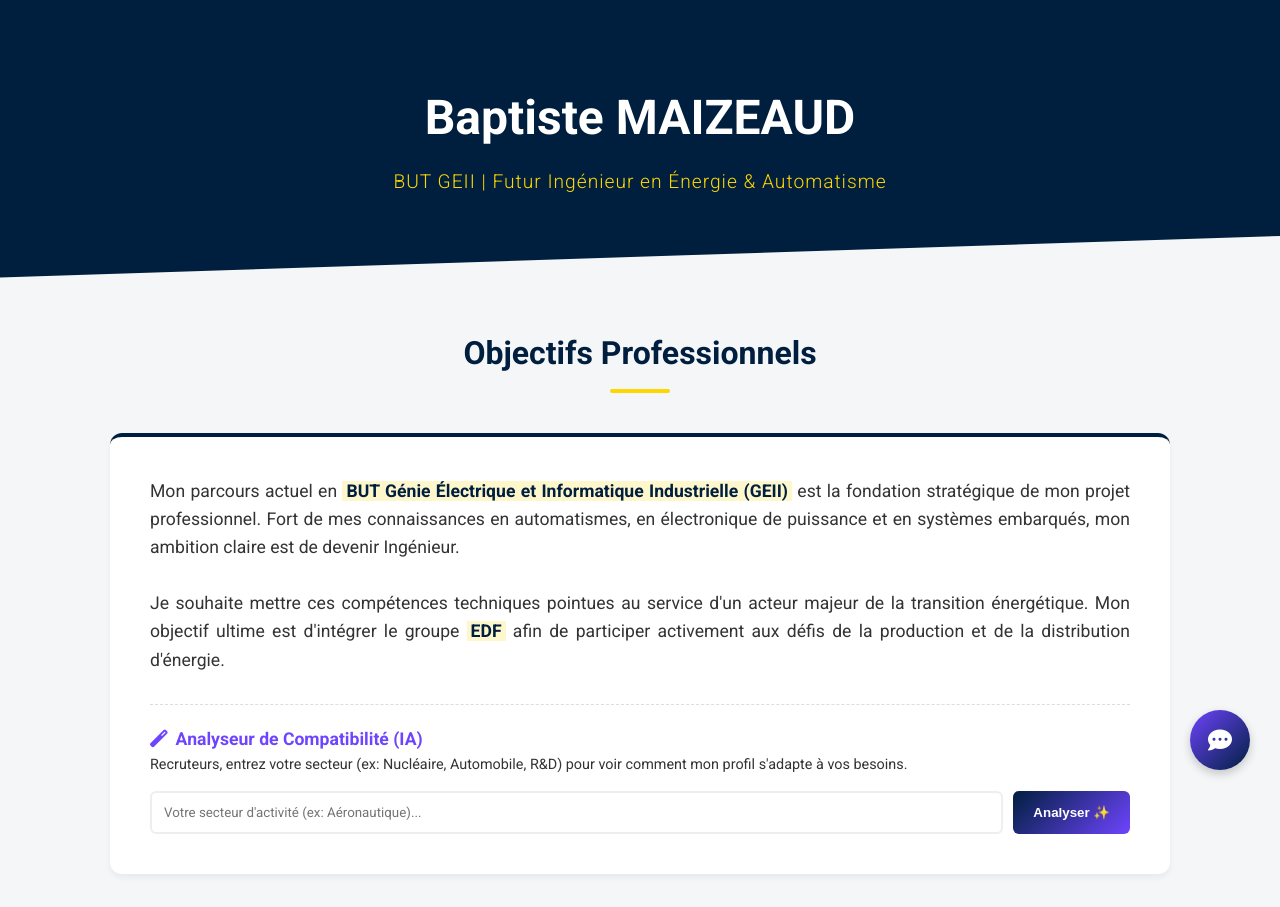
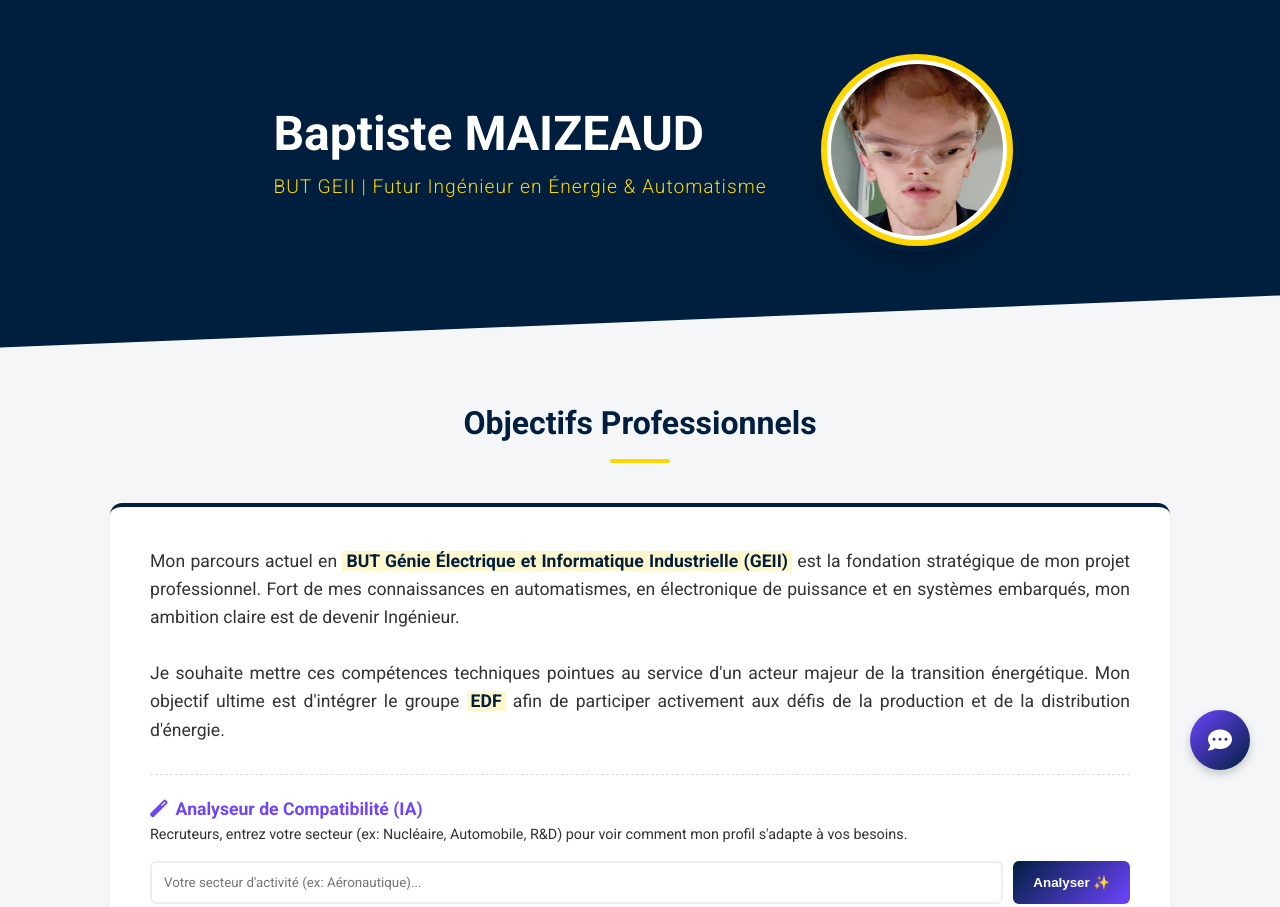
Before and after one commit to cyborg086/Porte-folio, a plain HTML site: page index.html in a window 1280 px wide. Shown: the top 907 px of the page. Drawn offline with nearby package versions, Linux system fonts and the light colour scheme.

Commit message:
Add files via upload

```diff
--- a/index.html
+++ b/index.html
@@ -87,20 +87,33 @@
             box-shadow: 0 10px 15px rgba(0,0,0,0.1);
         }
 
-        /* ================= HEADER / HERO ================= */
+        /* ================= HEADER / HERO (MODIFIÉ POUR PHOTO) ================= */
         header {
             background-color: var(--primary-blue);
             color: white;
-            padding: 80px 0;
-            text-align: center;
+            padding: 60px 0 100px 0; /* Un peu plus d'espace en bas pour la découpe */
             clip-path: polygon(0 0, 100% 0, 100% 85%, 0 100%);
             margin-bottom: 50px;
+        }
+
+        .header-content {
+            display: flex;
+            align-items: center;
+            justify-content: center;
+            gap: 60px; /* Espace aéré entre le texte et la photo */
+            flex-wrap: wrap; /* Pour que ça passe à la ligne sur mobile */
+        }
+
+        .header-text {
+            text-align: left;
+            max-width: 600px;
         }
 
         header h1 {
             font-size: 3rem;
             font-weight: 700;
             margin-bottom: 10px;
+            line-height: 1.2;
         }
 
         header .subtitle {
@@ -108,6 +121,36 @@
             font-weight: 300;
             color: var(--accent-yellow);
             letter-spacing: 1px;
+            margin-top: 0;
+        }
+
+        /* --- DESIGN DU HUBLOT (PHOTO DE PROFIL) --- */
+        .profile-photo {
+            width: 180px;
+            height: 180px;
+            border-radius: 50%;
+            object-fit: cover; /* Recadre l'image proprement sans la déformer */
+
+            /* Construction du style "Hublot" */
+            border: 4px solid white; /* 1. Joint d'étanchéité (blanc) */
+            box-shadow:
+                0 0 0 6px var(--accent-yellow), /* 2. Cerclage de sécurité (jaune) */
+                0 0 0 12px var(--primary-blue), /* 3. Structure externe (bleu marine) */
+                0 15px 35px rgba(0,0,0,0.4),    /* 4. Ombre portée profonde pour le relief */
+                inset 0 0 20px rgba(0,0,0,0.3); /* 5. Ombre interne pour l'effet vitre */
+
+            background-color: white;
+            transition: transform 0.4s cubic-bezier(0.175, 0.885, 0.32, 1.275), box-shadow 0.4s ease;
+            cursor: pointer;
+        }
+
+        .profile-photo:hover {
+            transform: scale(1.05); /* Léger zoom avant au survol */
+            box-shadow:
+                0 0 0 6px var(--accent-yellow),
+                0 0 0 12px var(--primary-blue),
+                0 20px 45px rgba(0,0,0,0.5), /* L'ombre grandit */
+                inset 0 0 10px rgba(0,0,0,0.1); /* L'ombre interne diminue (plus de lumière) */
         }
 
         /* ================= SECTION OBJECTIFS & IA FIT ================= */
@@ -259,7 +302,7 @@
             transform: translateY(-5px);
         }
 
-        /* NOUVEAU : Style pour les vraies images dans les cartes */
+        /* Style pour les vraies images dans les cartes */
         .project-card img {
             width: 100%;
             height: 180px;
@@ -456,6 +499,15 @@
                 font-size: 2rem;
             }
 
+            .header-content {
+                flex-direction: column-reverse; /* Photo au dessus du texte sur mobile */
+                text-align: center;
+            }
+
+            .header-text {
+                text-align: center;
+            }
+
             .chat-window {
                 width: 300px;
                 right: -10px; /* Ajustement mobile */
@@ -465,11 +517,22 @@
 </head>
 <body>
 
-    <!-- EN-TÊTE -->
+    <!-- EN-TÊTE MODIFIÉ AVEC PHOTO -->
     <header>
         <div class="container">
-            <h1>Baptiste MAIZEAUD</h1>
-            <p class="subtitle">BUT GEII | Futur Ingénieur en Énergie & Automatisme</p>
+            <div class="header-content">
+                <!-- Bloc Texte (Nom + Titre) -->
+                <div class="header-text">
+                    <h1>Baptiste MAIZEAUD</h1>
+                    <p class="subtitle">BUT GEII | Futur Ingénieur en Énergie & Automatisme</p>
+                </div>
+
+                <!-- Bloc Photo de Profil -->
+                <div class="header-photo">
+                    <!-- IMAGE MISE À JOUR ICI -->
+                    <img src="1000015067.jpg" alt="Baptiste Maizeaud" class="profile-photo">
+                </div>
+            </div>
         </div>
     </header>
 
@@ -618,9 +681,9 @@
                     </div>
                 </article>
 
-                <!-- Projet 4 (NOUVEAU) : SAE Multimètre -->
+                <!-- Projet 4 (SAE Multimètre) -->
                 <article class="project-card">
-                    <!-- L'image s'affichera ici. Assurez-vous que le fichier est dans le même dossier -->
+                    <!-- Assurez-vous que l'image du multimètre est bien dans le dossier -->
                     <img src="1763544704584 (1).jpg" alt="Multimètre Numérique SAE">
 
                     <div class="project-body">
@@ -666,7 +729,6 @@
     <footer>
         <div class="container">
             <h3>Me Contacter</h3>
-            <!-- MODIFICATION ICI -->
             <p style="margin: 15px 0;">baptiste.maizeaud@gmail.com</p>
             <div class="social-links">
                 <a href="https://www.linkedin.com/in/baptiste-maizeaud-118008384"><i class="fab fa-linkedin"></i></a>
```
Also changed, not shown: 1000015067.jpg (added).
